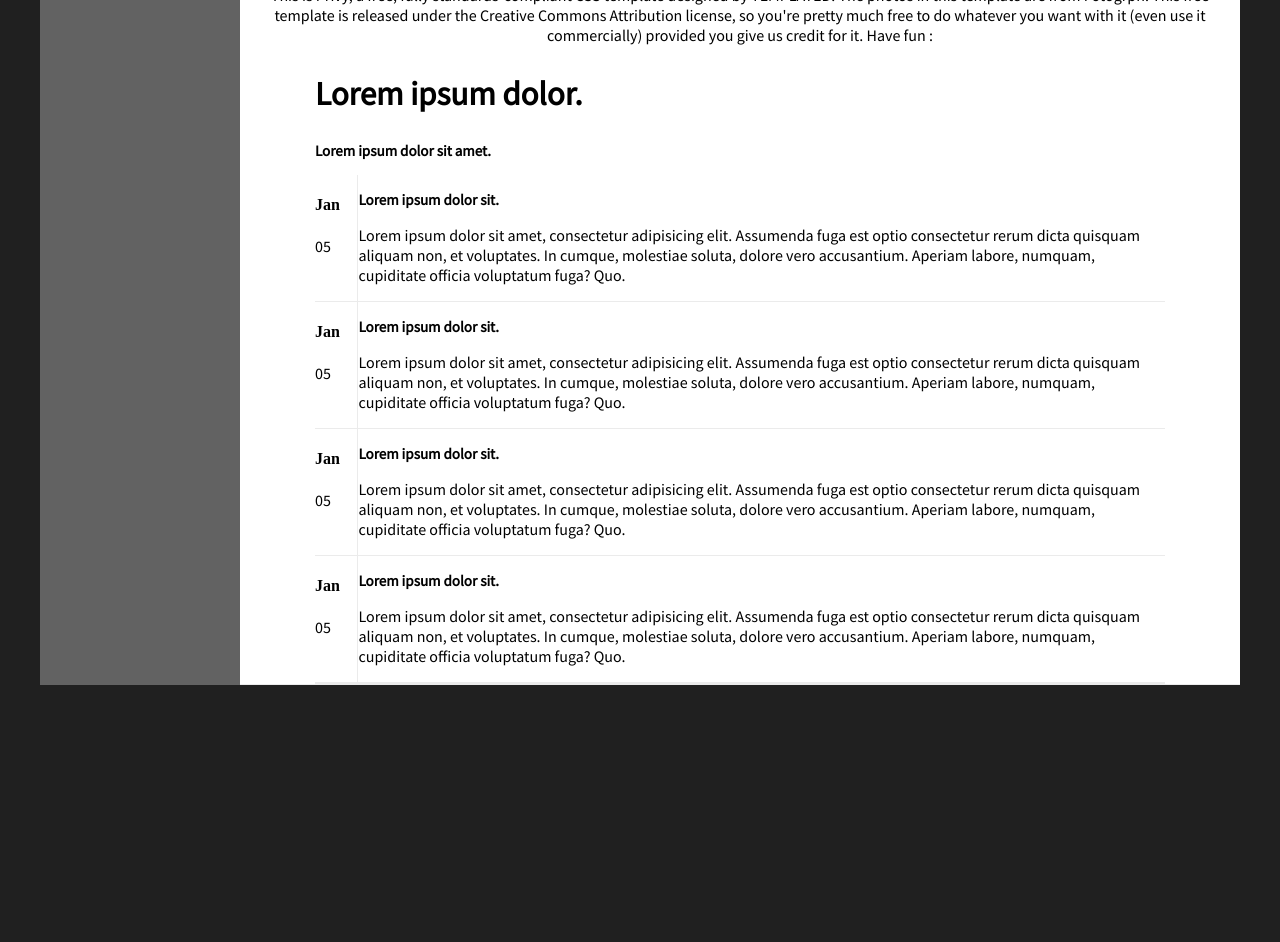
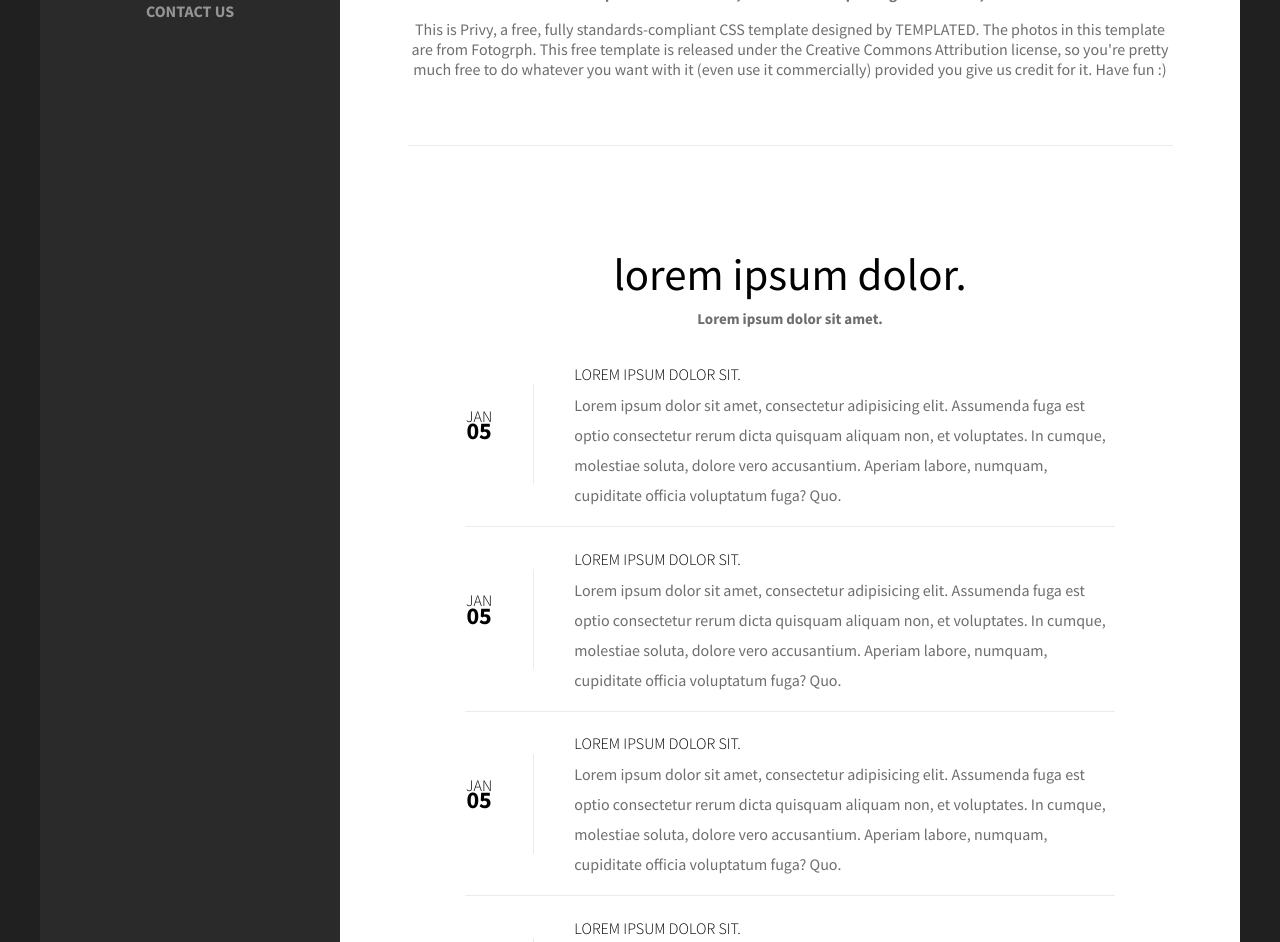
Before and after one commit to tipyaf/integration6, a plain HTML site: page index.html in a window 1280 px wide. Shown: the part 657-1599 px from the top of the page. Before the commit the page ends 1350 px from the top, so only its background shows below. Drawn offline with nearby package versions, Linux system fonts and the light colour scheme.

Commit message:
this the end

```diff
--- a/css/style.css
+++ b/css/style.css
@@ -1,100 +1,177 @@
 /*
    GENERAL
 ========================================================================== */
-body{
+
+body {
   background-color: #202020;
+  font-family: 'Source Sans Pro', sans-serif;
 }
-#page{
+
+#page {
   max-width: 1200px;
   margin: 0 auto;
-  display:flex;
+  display: flex;
   background-color: white;
 }
-.blue{
+.blue {
   height: 10px;
   background-color: #2980B9;
 }
-h1, h2, h3, p, a , li{
-  font-family: 'Source Sans Pro', sans-serif;
+
+h1 {
+  font-size: 2.8em;
+font-weight: 400;
+
 }
-h1{
-  font-size: 33px;
-  }
-h3, h2{
+h3, h2 {
   font-size: 15px;
 }
+h4,
+nav li,
+nav p {
+  text-transform: uppercase;
+}
 
+p,h3{
+  color:#6e6e6e;
+}
 
+/* ==========================================================================
+   MAIN
+   ========================================================================== */
 
-
+main {
+  width: 75%;
+}
 
 /* ==========================================================================
    NAVIGATION
    ========================================================================== */
-nav{
-  width: 20%;
-  background-color: #202020;
-  opacity: 0.7;
+
+nav {
+  width: 25%;
+  background-color: #2A2A2A;
+  text-align: center;
 }
-nav a{
+nav a {
+  color: #949494;
+  text-decoration: none;
+}
+nav li {
+  padding: 10%;
+  border-top: 1px solid #7a7474;
+  font-weight: bold;
+}
+nav li:hover {
+  background-color: #2980B9;
+  padding: 10%;
   color: white;
-
 }
-nav li{
-  padding: 20px;
+nav ul {
+  width: 100%;
+  list-style-type: none;
+  padding: 0 !important;
+  margin-top: 100px;
 }
-nav ul{
-  list-style-type: none;
+nav img {
+  border-radius: 50%;
+  margin-top: 8px;
 }
-nav img{
-  border-radius: 50%;
+nav h2{
+  color: white;
+  font-size: 32px;
+}
+nav p{
+  font-size:14px;
+  color:#949494;
+  margin-top: -8px;
 }
 
-/* ==========================================================================
-   BODY-CONTENT(Corps hors nav)
-   ========================================================================== */
-#body-content{
-  width: 80%;
-}
 
 /*
                title-head
    ========================================================================== */
-.title-head{
+.title-head img{
+  padding-bottom: 50px;
+}
+.title-head {
+  text-align: center;
+  border-bottom: 1px solid #EBEBEB;
+  padding-bottom:50px;
+}
+.title-head h3, section h3{
+  margin-top: -30px;
+}
+
+
+/*
+                 section
+   ========================================================================== */
+
+section, #body-content {
+  width: 85%;
+  margin: 100px auto;
+}
+section{
+  padding-bottom: 100px;
+  border-bottom: 1px solid #EBEBEB;
+}
+section h1, section h3{
   text-align: center;
 }
 
 
 
 /*
-                 section
-   ========================================================================== */
-section, #body-content{
-  width: 85%;
-  border-bottom: 1px solid #EBEBEB;
-  margin: 0 auto;
-}
-
-/*
-                 Title head
+                 grid/case
    ========================================================================== */
 
-
-
-/*
-                 grid/case
-   ========================================================================== */
-   .grid{
+.grid {
   width: 100%;
   display: inline-flex;
   justify-content: space-around;
   border-bottom: 1px solid #EBEBEB;
 }
-   .date{
+.grid:last-child{
+  border-bottom: none;
+}
+.date {
   width: 5%;
   border-right: 1px solid #EBEBEB;
+  padding-right: 40px;
+  text-align: center;
+  height: 100px;
+  margin-top:auto;
+  margin-bottom: auto;
+}
+.date h4{
+  font-weight: lighter;
+}
+.date p{
+  margin-top: -32px;
+  font-weight: bolder;
+  font-size: 24px;
+  color: black;
+}
+.parag {
+  width: 95%;
+  padding-left: 40px;
+}
+.parag p{
+  margin-top: -15px;
+  line-height: 30px;
+}
+.grid h4{
+  font-weight: lighter;
+}
 
+/* ==========================================================================
+   ---------Foooter-----------
+   ========================================================================== */
+footer{
+  text-align: center;
+  padding-bottom: 100px;
+  color: #7a7474;
+  letter-spacing: 2px;
+  font-weight: lighter;
 }
-   .parag{
-     width: 95%;
-   }
--- a/index.html
+++ b/index.html
@@ -6,11 +6,11 @@
   <meta http-equiv="X-UA-Compatible" content="IE=edge">
   <meta name="viewport" content="width=device-width, initial-scale=1">
   <title>Privy</title>
-  <link href='https://fonts.googleapis.com/css?family=Source+Sans+Pro' rel='stylesheet' type='text/css'>
+  <link href='https://fonts.googleapis.com/css?family=Source+Sans+Pro:400,300,600,700' rel='stylesheet' type='text/css'>
 
   <!-- Bootstrap -->
   <!-- <link rel="stylesheet" href="https://maxcdn.bootstrapcdn.com/bootstrap/3.3.5/css/bootstrap.min.css"> -->
-  <link rel="stylesheet" href="https://maxcdn.bootstrapcdn.com/font-awesome/4.4.0/css/font-awesome.min.css">
+  <!-- <link rel="stylesheet" href="https://maxcdn.bootstrapcdn.com/font-awesome/4.4.0/css/font-awesome.min.css"> -->
   <link rel="stylesheet" href="/css/style.css" media="screen" title="no title" charset="utf-8">
   <!-- HTML5 Shim and Respond.js IE8 support of HTML5 elements and media queries -->
   <!-- WARNING: Respond.js doesn't work if you view the page via file:// -->
@@ -34,19 +34,22 @@
           <a href=""><li>Contact us</li></a>
         </ul>
     </nav>
+
+  <main>
+    <div class="blue"></div>
     <div id="body-content">
-      <div class="blue"></div>
-      <img src="images/pic01.jpg" alt="photo" />
+
       <div class="title-head">
+        <img src="images/pic01.jpg" width="100%" alt="photo" />
         <h1>Lorem ipsum dolor sit.</h1>
         <h3>Lorem ipsum dolor sit amet, consectetur adipisicing elit. Dolores, iusto.</h3>
         <p>This is Privy, a free, fully standards-compliant CSS template designed by TEMPLATED. The photos
           in this template are from Fotogrph. This free template is released under the Creative Commons
           Attribution license, so you're pretty much free to do whatever you want with it (even use it
-          commercially) provided you give us credit for it. Have fun :</p>
+          commercially) provided you give us credit for it. Have fun :)</p>
       </div>
       <section>
-        <h1>Lorem ipsum dolor.</h1>
+        <h1>lorem ipsum dolor.</h1>
         <h3>Lorem ipsum dolor sit amet.</h3>
         <div class="grid">
           <div class="case date">
@@ -54,7 +57,7 @@
             <p>05</p>
           </div>
           <div class="case parag">
-            <h3>Lorem ipsum dolor sit.</h3>
+            <h4>lorem ipsum dolor sit.</h4>
             <p>Lorem ipsum dolor sit amet, consectetur adipisicing elit. Assumenda fuga est optio consectetur
               rerum dicta quisquam aliquam non, et voluptates. In cumque, molestiae soluta, dolore vero
               accusantium. Aperiam labore, numquam, cupiditate officia voluptatum fuga? Quo.</p>
@@ -66,7 +69,7 @@
             <p>05</p>
           </div>
           <div class="case parag">
-            <h3>Lorem ipsum dolor sit.</h3>
+            <h4>lorem ipsum dolor sit.</h4>
             <p>Lorem ipsum dolor sit amet, consectetur adipisicing elit. Assumenda fuga est optio consectetur
               rerum dicta quisquam aliquam non, et voluptates. In cumque, molestiae soluta, dolore vero
               accusantium. Aperiam labore, numquam, cupiditate officia voluptatum fuga? Quo.</p>
@@ -78,7 +81,7 @@
             <p>05</p>
           </div>
           <div class="case parag">
-            <h3>Lorem ipsum dolor sit.</h3>
+            <h4>lorem ipsum dolor sit.</h4>
             <p>Lorem ipsum dolor sit amet, consectetur adipisicing elit. Assumenda fuga est optio consectetur
               rerum dicta quisquam aliquam non, et voluptates. In cumque, molestiae soluta, dolore vero
               accusantium. Aperiam labore, numquam, cupiditate officia voluptatum fuga? Quo.</p>
@@ -90,7 +93,7 @@
             <p>05</p>
           </div>
           <div class="case parag">
-            <h3>Lorem ipsum dolor sit.</h3>
+            <h4>lorem ipsum dolor sit.</h4>
             <p>Lorem ipsum dolor sit amet, consectetur adipisicing elit. Assumenda fuga est optio consectetur
               rerum dicta quisquam aliquam non, et voluptates. In cumque, molestiae soluta, dolore vero
               accusantium. Aperiam labore, numquam, cupiditate officia voluptatum fuga? Quo.</p>
@@ -98,13 +101,21 @@
         </div>
       </section>
     </div>
-
+    <footer>
+      <p>
+        © Privy. All rights reserved. | Photos by Fotogrph
+      </p>
+      <p>
+        Design by TEMPLATED
+      </p>
+    </footer>
+</main>
   </div>
 
   <!-- jQuery (necessary for Bootstrap's JavaScript plugins) -->
-  <script src="https://ajax.googleapis.com/ajax/libs/jquery/1.11.3/jquery.min.js"></script>
+  <!-- <script src="https://ajax.googleapis.com/ajax/libs/jquery/1.11.3/jquery.min.js"></script> -->
   <!-- Include all compiled plugins (below), or include individual files as needed -->
-  <script src="https://maxcdn.bootstrapcdn.com/bootstrap/3.3.5/js/bootstrap.min.js"></script>
+  <!-- <script src="https://maxcdn.bootstrapcdn.com/bootstrap/3.3.5/js/bootstrap.min.js"></script> -->
 </body>
 
 </html>
```
Lines whose indentation alone changed are shown as unchanged.
